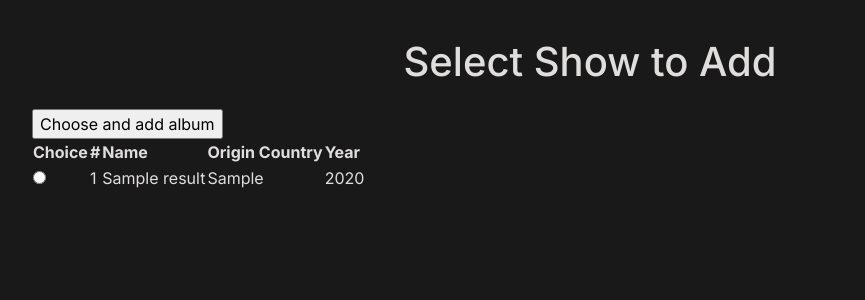
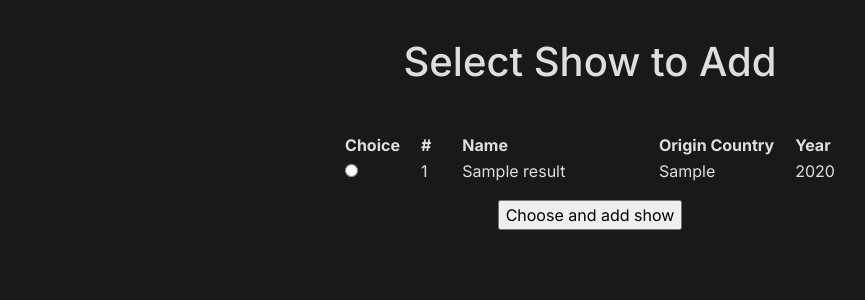
Before and after one commit to chunned/bingewatchd, a Flask app: template templates/select_show.html in a window 1280 px wide. Shown: the part 71-371 px from the top of the page, without its empty margins (50-915 px from the left). Run offline with Flask 3, Linux system fonts and the light colour scheme; the template is opened without the code that fills it: most values are stand-ins (such as "Sample title", 1, 10 or a date in 2020); parts of the project's set-up code (start-up, migrations or seed data) failed here and were passed over; some libraries are stand-ins or nearby versions.

Commit message:
Fixed styling on add show page

```diff
--- a/templates/list.html
+++ b/templates/list.html
@@ -37,7 +37,7 @@
                     <input type="hidden" name="show_id" value="{{row[0]}}">
                     <input type="hidden" name="season_id" value="{{row[8]}}">
                     <input type="hidden" name="episode_id" value="{{row[13]}}">
-                    <p style="text-align: center; background-color: transparent;"> <input type="submit" value="Delete" /></p>
+                    <p style="text-align: center; background-color: transparent;" > <input type="submit" value="Delete"/></p>
                 </form>
             </td>
         </tr>
--- a/templates/select_show.html
+++ b/templates/select_show.html
@@ -3,21 +3,21 @@
     <div class="main_body">
         <h1> Select Show to Add </h1>
     </div>
+    <div class="form_body">
     <!-- code from https://stackoverflow.com/questions/48570109/layout-a-flex-box-similar-to-a-table -->
     <form action="/add_details" method="post">
-    <input type="submit" value="Choose and add album" id="submit">
         <input type="hidden" name="hidden_show_name" value="{{show_name}}">
         <table>
             <tr>
-            <th>Choice</th>
-            <th>#</th>
-            <th>Name</th>
-            <th>Origin Country</th>
-            <th> Year </th>
-            <th></th>
+                <th style="padding-right: 20px">Choice</th>
+                <th style="padding-right: 30px">#</th>
+                <th style="padding-right: 150px">Name</th>
+                <th style="padding-right: 20px">Origin Country</th>
+                <th > Year </th>
+
             </tr>
             {% for show in range(data['results']|length) %}
-        <tr>
+            <tr >
                 <td>
                     <input value="{{ loop.index}}" name="selected_show" type="radio">
                 </td>
@@ -28,5 +28,8 @@
             </tr>
             {% endfor %}
         </table>
+        <p></p>
+        <p style="text-align: center;"><input type="submit" value="Choose and add show" id="submit"></p>
     </form>
+    </div>
       {% endblock content %}
```
Lines whose indentation alone changed are shown as unchanged.
